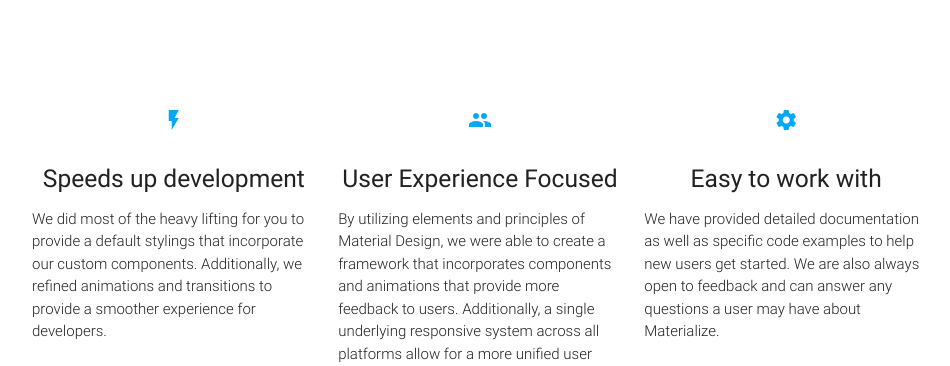
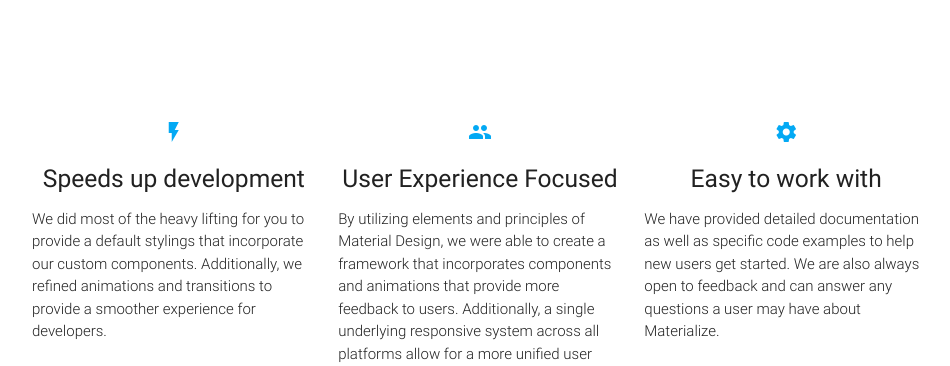
Before and after one commit to adamalton/twistpass, a Django app: template appengine/switchpass/core/templates/core/home.html in a window 1280 px wide. Shown: the part 542-908 px from the top of the page, without its empty margins (160-1110 px from the left). Run offline with Django 3.2, Linux system fonts and the light colour scheme; the template is opened without the code that fills it, so the values that code supplies are empty.

Commit message:
Fix vertical alignment for *all* material icons, not just ones inside buttons.

```diff
--- a/appengine/switchpass/core/static/core/css/switchpass.css
+++ b/appengine/switchpass/core/static/core/css/switchpass.css
@@ -43,7 +43,7 @@
 
 /* Materialize CSS bug fixes */
 
-.btn i.material-icons{
+i.material-icons{
 	vertical-align: sub;
 }
 
```
